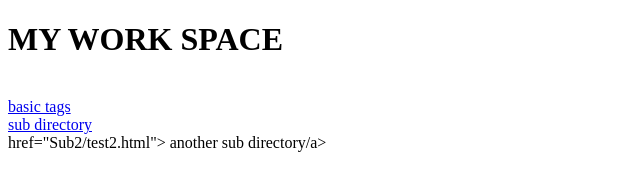
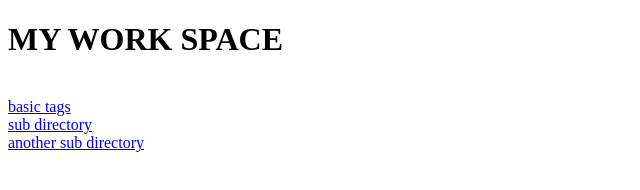
Before and after one commit to vishnusai399/WTCLASS, a plain HTML site: page index.html in a window 1280 px wide. Shown: the whole page, without its empty margins (0-640 px from the left). Drawn offline with Linux system fonts and the light colour scheme.

Commit message:
Update index.html

```diff
--- a/index.html
+++ b/index.html
@@ -10,7 +10,7 @@
     <br>
   <a href="Sub/test.html">sub directory</a>
 <br/>
-href="Sub2/test2.html"> another sub directory/a>
+<a href="Sub2/test2.html"> another sub directory</a>
 <br/>
   </body>
  </html>
```
